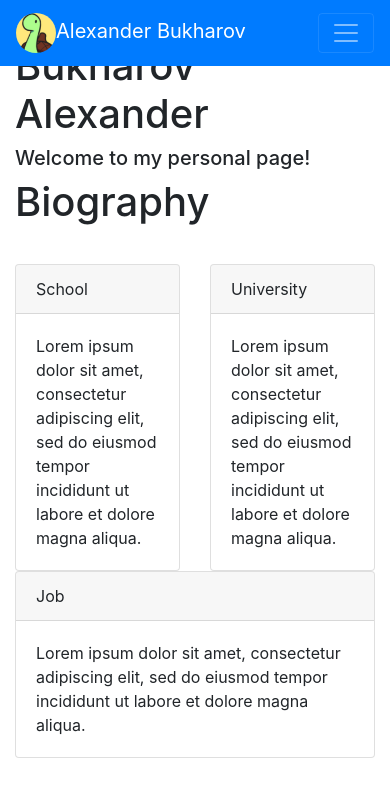
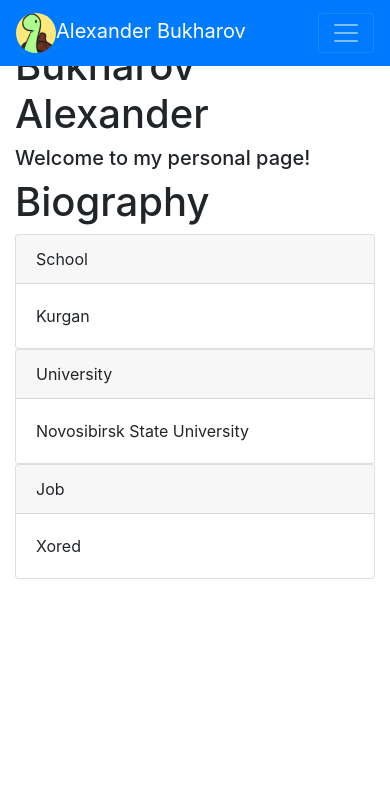
Before and after one commit to buharov-alexander/personal_page, a React (Create React App) app: page / in a window 390 px wide. Shown: the top 794 px of the page. Built offline with nearby package versions, Linux system fonts and the light colour scheme; the HTML template or start-up script is replaced by a standard one.

Commit message:
hide path for small screen

```diff
--- a/src/biography/Biography.js
+++ b/src/biography/Biography.js
@@ -18,25 +18,22 @@ const renderHeader = () => (
 
 const renderCards = () => (
   <Row>
-    <Col>
+    <Col xs={12} sm={4}>
       <BiographyCard
         header="School"
-        text="Lorem ipsum dolor sit amet, consectetur adipiscing elit,
-        sed do eiusmod tempor incididunt ut labore et dolore magna aliqua."
+        text="Kurgan"
       />
     </Col>
-    <Col>
+    <Col xs={12} sm={4}>
       <BiographyCard
         header="University"
-        text="Lorem ipsum dolor sit amet, consectetur adipiscing elit,
-        sed do eiusmod tempor incididunt ut labore et dolore magna aliqua."
+        text="Novosibirsk State University"
       />
     </Col>
-    <Col>
+    <Col xs={12} sm={4}>
       <BiographyCard
         header="Job"
-        text="Lorem ipsum dolor sit amet, consectetur adipiscing elit,
-        sed do eiusmod tempor incididunt ut labore et dolore magna aliqua."
+        text="Xored"
       />
     </Col>
   </Row>
@@ -48,14 +45,12 @@ const Biography = () => (
       <Row className="b-biography__row align-items-center">
         <Col>
           {renderHeader()}
-          <Row>
-            <Col lg={12}>
+          <Row className="d-none d-sm-block">
+            <Col>
               <Path />
             </Col>
-            <Col>
-              {renderCards()}
-            </Col>
           </Row>
+          {renderCards()}
         </Col>
       </Row>
     </Container>
--- a/src/biography/Biography.scss
+++ b/src/biography/Biography.scss
@@ -10,3 +10,7 @@
 .b-biography__row {
   height: 100%;
 }
+
+.b-card {
+  margin: 0.5rem;
+}
--- a/src/graphics/Path.js
+++ b/src/graphics/Path.js
@@ -13,18 +13,18 @@ const animateCircle = begin => (
 );
 
 const Path = ({ isAnimated }) => (
-  <svg viewBox="0 0 120 10">
-    <line className="b-path b-path__line-stroke" x1="0" y1="5" x2="120" y2="5" strokeDasharray="3" />
-    <line className="b-path b-path__line" x1="0" y1="5" x2="120" y2="5" strokeDasharray="120" strokeDashoffset="120">
+  <svg className="b-path" viewBox="0 0 120 10">
+    <line className="b-path__line-stroke" x1="0" y1="5" x2="120" y2="5" strokeDasharray="3" />
+    <line className="b-path__line" x1="0" y1="5" x2="120" y2="5" strokeDasharray="120" strokeDashoffset="120">
       <animate attributeName="stroke-dashoffset" dur="2s" to="0" fill="freeze" />
     </line>
-    <circle className="b-path b-path__circle" cx="20" cy="5">
+    <circle className="b-path__circle" cx="20" cy="5">
       {animateCircle('0.5s')}
     </circle>
-    <circle className="b-path b-path__circle" cx="60" cy="5">
+    <circle className="b-path__circle" cx="60" cy="5">
       {animateCircle('1s')}
     </circle>
-    <circle className="b-path b-path__circle" cx="100" cy="5">
+    <circle className="b-path__circle" cx="100" cy="5">
       {animateCircle('1.5s')}
     </circle>
   </svg>
```
